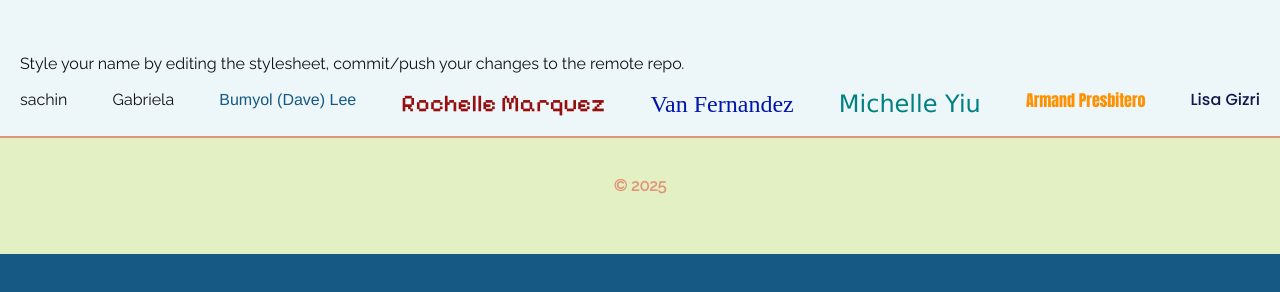
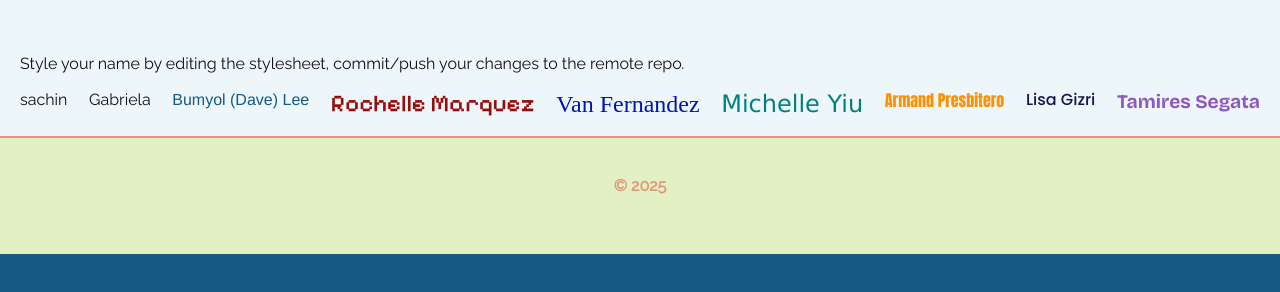
Before and after one commit to mainnnamdi/INM320-assignment-2025, a website: page public/index.html in a window 1280 px wide. Shown: the part 68-360 px from the top of the page. Drawn offline with nearby package versions, Linux system fonts and the light colour scheme; a web font is replaced by a local one.

Commit message:
tami updated

```diff
--- a/public/assets/css/style.css
+++ b/public/assets/css/style.css
@@ -7,6 +7,7 @@
 @import url('https://fonts.googleapis.com/css2?family=Great+Vibes&display=swap');
 @import url('https://fonts.googleapis.com/css2?family=Poppins:wght@300;400;600&display=swap');
 @import url('https://fonts.googleapis.com/css2?family=Poppins:ital,wght@0,100;0,200;0,300;0,400;0,500;0,600;0,700;0,800;0,900;1,100;1,200;1,300;1,400;1,500;1,600;1,700;1,800;1,900&display=swap');
+@import url('https://fonts.googleapis.com/css2?family=Bricolage+Grotesque:opsz,wght@12..96,200..800&display=swap');
 
 body {
     background: #155984;
@@ -47,6 +48,14 @@ body {
     font-weight: 500;
     font-style: normal;
     color: #11184c;
+}
+
+#tami{
+    font-family: "Bricolage Grotesque", serif;
+    font-weight: 700;
+    font-style: normal;
+    color: #8e59c0;
+    font-size: larger;
 }
 
 header {
--- a/public/index.html
+++ b/public/index.html
@@ -44,6 +44,7 @@
         <h1 id="mic">Michelle Yiu</h1>
         <h1 id="armand">Armand Presbitero</h1>
         <h1 id="Lis">Lisa Gizri</h1>
+        <h1 id="tami">Tamires Segata</h1>
     </main>
 
 
```
Also changed, not shown: 1 other file.
